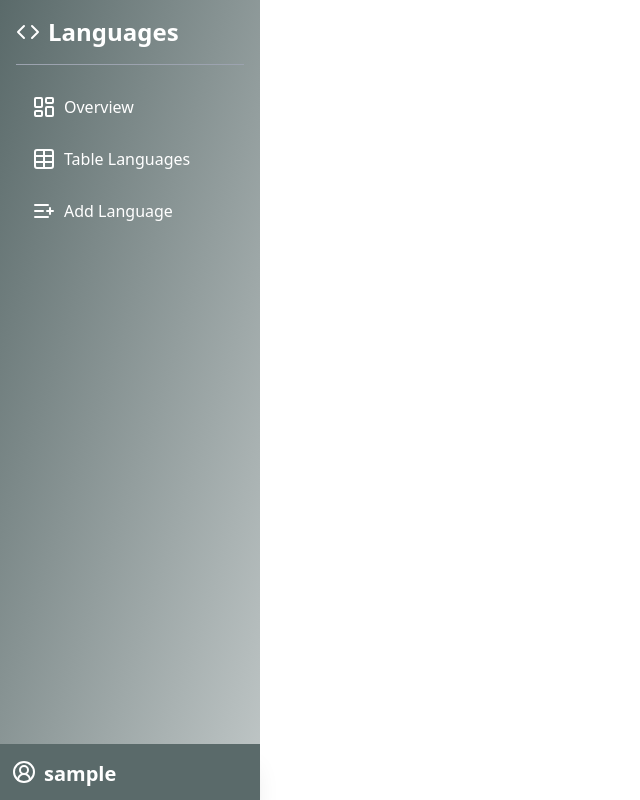
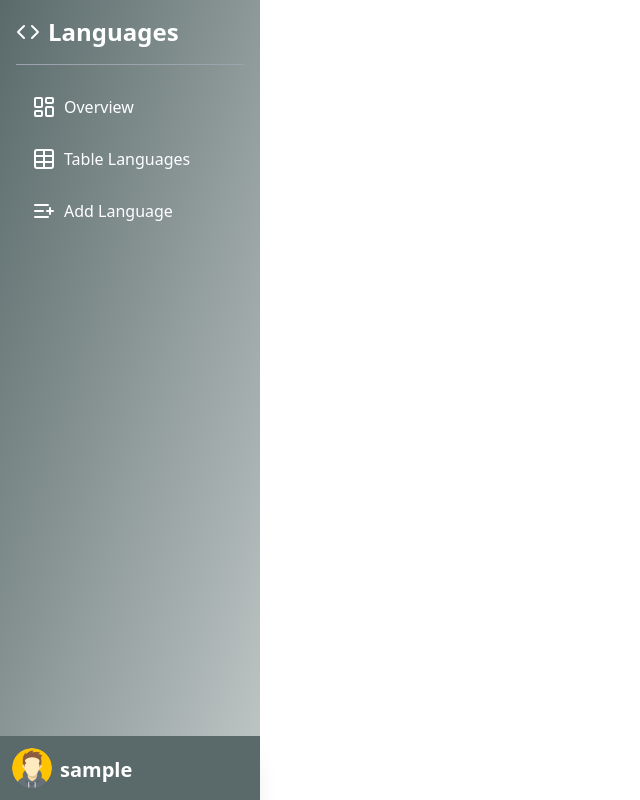
Before and after one commit to FlorinBejera2002/programing-language-ui, a React (Vite) app: page / in a window 1280 px wide. Shown: the whole page, without its empty margins (0-640 px from the left). Built offline with nearby package versions, Linux system fonts and the light colour scheme; sample sign-in values are in the browser's storage.

Commit message:
feat: Add avatar image

```diff
--- a/src/components/Sidebar.tsx
+++ b/src/components/Sidebar.tsx
@@ -1,25 +1,22 @@
 import { Button } from '@/shadcn/components/ui/button'
+import { Avatar, AvatarImage } from '@/shadcn/components/ui/avatar'
 import {
   DropdownMenu,
   DropdownMenuContent,
   DropdownMenuLabel,
   DropdownMenuTrigger
 } from '@/shadcn/components/ui/dropdown-menu'
-import {
-  Table,
-  LogOut,
-  Code,
-  ListPlus,
-  LayoutDashboard,
-  CircleUserRound
-} from 'lucide-react'
+import { Table, LogOut, Code, ListPlus, LayoutDashboard } from 'lucide-react'
 import { useNavigate } from 'react-router-dom'
+import UserAvatar from '../../public/Avatar.png'
+
 type IProps = {
   username: string
   onLogout: () => void
 }
 export const Sidebar = ({ username, onLogout }: IProps) => {
   const navigate = useNavigate()
+
   return (
     <div className="h-screen w-[260px] bg-gradient-to-tl from-[#C0C7C7] to-[#5A6A6A] text-white flex flex-col p-4 fixed left-0">
       <h1 className="text-2xl font-bold mb-6 flex items-center border-b border-gray-400 pb-4">
@@ -51,10 +48,11 @@ export const Sidebar = ({ username, onLogout }: IProps) => {
           <ListPlus className="w-6 h-6" /> Add Language
         </Button>
 
-        <div className=" "></div>
         <DropdownMenu>
           <DropdownMenuTrigger className="bottom-0 absolute left-0 flex gap-2 shadow-xl items-center p-3 w-full justify-start bg-[#5A6A6A]">
-            <CircleUserRound className="w-6 h-6 " />
+            <Avatar className="h-10 w-10 ">
+              <AvatarImage alt="user-logo" src={UserAvatar} />
+            </Avatar>
             <span className="mt-1 text-xl font-bold ">{username}</span>
           </DropdownMenuTrigger>
           <DropdownMenuContent>
```
Also changed, not shown: public/Avatar.png (added).
